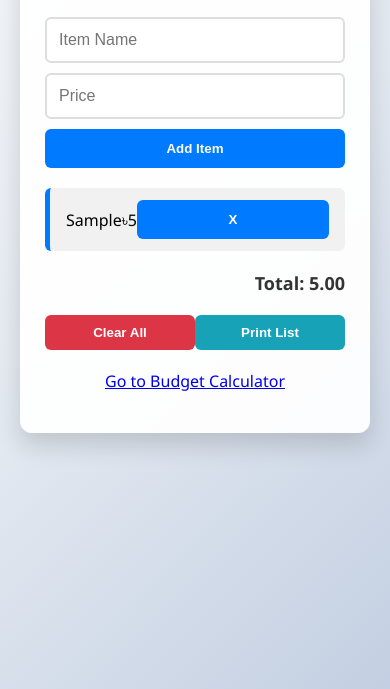
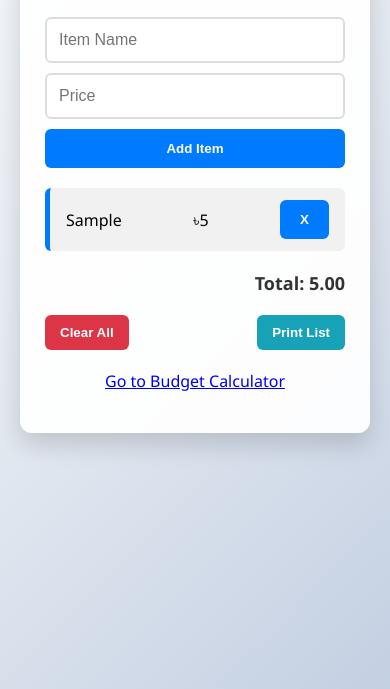
Before and after one commit to mehedi-nym/Shopping-List, a plain HTML site: page index.html in a window 390 px wide. Both pictures are taken after typing "Sample", "5" into the empty fields and a click on the button "Add Item". Shown: the part 155-844 px from the top of the page. Drawn offline with Linux system fonts and the light colour scheme.

Commit message:
mobile responsive update

```diff
--- a/index.html
+++ b/index.html
@@ -24,7 +24,7 @@
             <button id="clear-all">Clear All</button>
             <button id="print-list">Print List</button>
         </div>
-        <p style="text-align: center; margin-top: 20px;">
+        <p class="p-budget" style="text-align: center; margin-top: 20px;">
             <a href="budget.html">Go to Budget Calculator</a>
           </p>
     </div>
--- a/styles.css
+++ b/styles.css
@@ -142,8 +142,26 @@ h2 {
         flex-direction: column;
     }
 
-    button {
+    buttons {
         width: 100%;
+        margin: 12px;
+    }
+
+    .delete-btn {
+        width: auto;
+        padding: 12px 20px;
+        background-color: #007bff;
+        color: white;
+        font-weight: bold;
+        border: none;
+        border-radius: 6px;
+        cursor: pointer;
+        transition: background-color 0.3s, transform 0.2s;
+    }
+
+    .delete-btn:hover {
+        background-color: #0056b3;
+        transform: scale(1.05);
     }
 }
 
@@ -168,6 +186,7 @@ h2 {
     form,
     .buttons,
     .delete-btn,
+    .p-budget,
     h1 {
         display: none !important;
     }
```
